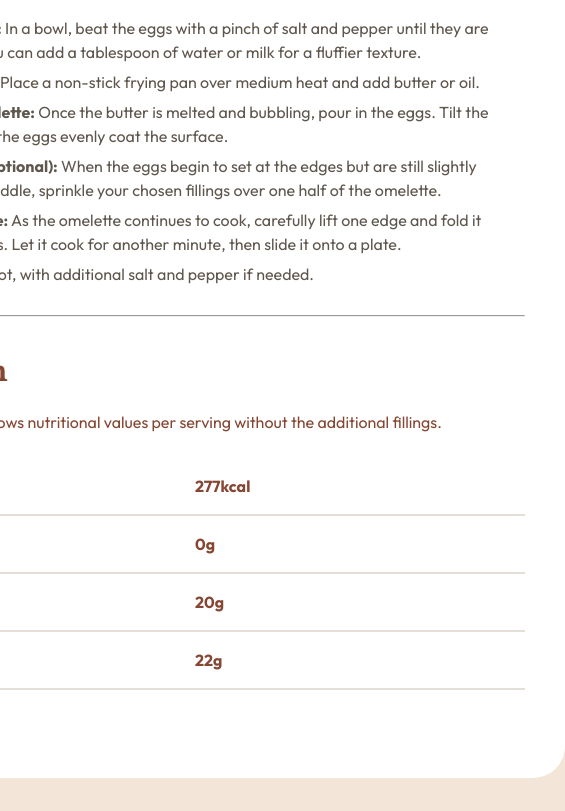
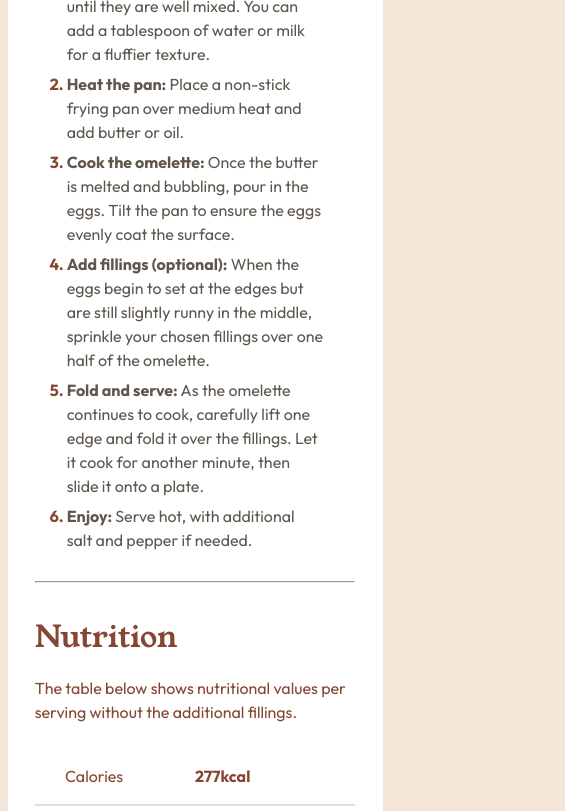
Before and after one commit to Naveenmeh02/sass-training, a plain HTML site: page recipe-page-main/index.html in a window 390 px wide. Shown: the part 1189-2000 px from the top of the page, 565 px wide, since content can reach past the window. Drawn offline with Linux system fonts and the light colour scheme.

Commit message:
edited to mobile view and edited readme file

```diff
--- a/recipe-page-main/index.html
+++ b/recipe-page-main/index.html
@@ -21,6 +21,7 @@
   <div class="wrapper">
     <div class="img"><img src="./images/image-omelette.jpeg" alt="photo of an omlette"></div>
   <div class="main-content">
+    <div class="content">
       <h2 class="main-heading heading">Simple Omelette Recipe</h2>
         <p class="main-description main-details">
           An easy and quick dish, perfect for any meal. This classic omelette combines beaten eggs cooked
@@ -99,6 +100,7 @@
       </div>
         </div>
       </div>
+    </div>
 
 
 </body>
--- a/recipe-page-main/styles.scss
+++ b/recipe-page-main/styles.scss
@@ -21,6 +21,7 @@
 
 img{
     border-radius: 16px;
+    width: auto;
 }
 
 .ingredients{
@@ -63,6 +64,7 @@ img{
 
     li::marker{
         color: $primary-nutmeg;
+        font-weight:map-get($font-weight, bold) ;
     }
 
     .instr-list>ol{
@@ -84,8 +86,8 @@ img{
 }
 
 .nutrient-facts .items>*{
-    width: 150px;
-    margin-right: 15rem;
+    width: 50px;
+    margin-right: auto;
 }
 
 // ---------interior container
@@ -128,3 +130,26 @@ img{
 }
 
 // -------media-queries
+@media(max-width:400px){
+
+    .wrapper{
+        padding:0;
+        max-width: 375px;
+        margin: 0;
+        border-radius: 0;
+
+        img{
+            width: 100%;
+            border-radius: 0;
+        }
+
+        .nutrient-facts{
+            margin: 0;
+        }
+    }
+
+    .main-content{
+        padding: 1.7rem;
+    }
+
+}
```
Also changed, not shown: recipe-page-main/styles.css, 2 other files. Lines whose indentation alone changed are shown as unchanged.
